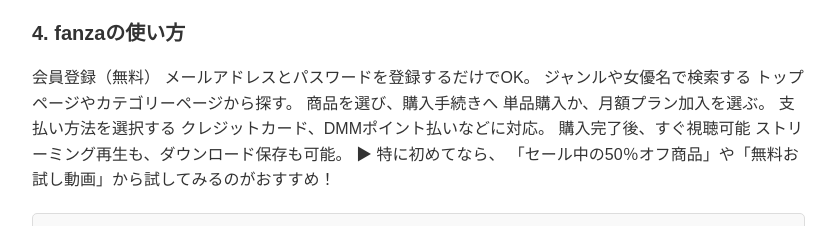
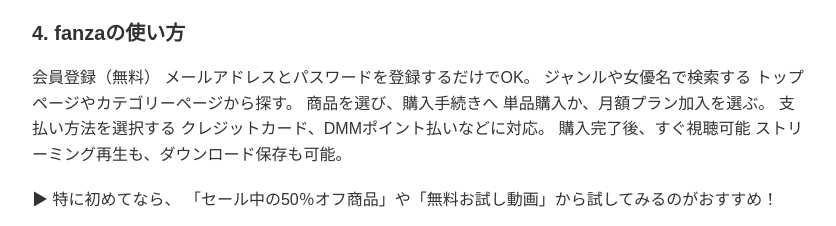
Before and after one commit to AMEMAax/prog, a plain HTML site: page index.html in a window 1280 px wide. Shown: the part 1265-1491 px from the top of the page, without its empty margins (8-844 px from the left). Drawn offline with Linux system fonts and the light colour scheme.

Commit message:
Update index.html

```diff
--- a/index.html
+++ b/index.html
@@ -250,8 +250,9 @@
                         クレジットカード、DMMポイント払いなどに対応。
                         購入完了後、すぐ視聴可能
                         ストリーミング再生も、ダウンロード保存も可能。
-                        ▶︎ 特に初めてなら、
-                        「セール中の50％オフ商品」や「無料お試し動画」から試してみるのがおすすめ！
+
+                        <p>▶︎ 特に初めてなら、
+                        「セール中の50％オフ商品」や「無料お試し動画」から試してみるのがおすすめ！</p>
 
                         </p>
 
```
